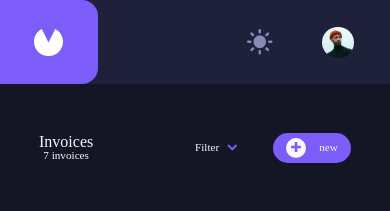
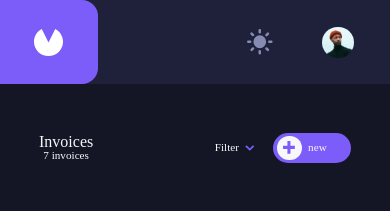
Before and after one commit to VincentDevi/new-cogip, a React (Vite) app: page / in a window 390 px wide. Shown: the top 211 px of the page. Built offline with nearby package versions, Linux system fonts and the light colour scheme.

Commit message:
new button mobile and tablet done

```diff
--- a/src/component/AllInvoices/InvoicesOption/Filter/Filter.jsx
+++ b/src/component/AllInvoices/InvoicesOption/Filter/Filter.jsx
@@ -3,25 +3,29 @@ import { createUseStyles } from "react-jss";
 
 const useStyle = createUseStyles({
     section:{
-        width:'5O%',
+        width:'10O%',
         display:'flex',
-        justifyContent:'space-evenly',
         gap:'.5rem',
     },
     text:{
         fontSize:'.7rem',
         cursor:'pointer',
+        width:'50%',
     },
     container:{
+        width:'50%',
         cursor:'pointer',
         display:'flex',
         justifyContent:'center',
         alignItems:'center'
     },
-    image:{},
+    image:{
+        maxWidth:'10px',
+        width:'100%',
+        height:'auto',
+    },
     '@media (min-width:640px)':{
         section:{
-            justifyContent:'space-between',
         },
         text:{
             fontWeight:'700',
--- a/src/component/AllInvoices/InvoicesOption/InvoicesOption.jsx
+++ b/src/component/AllInvoices/InvoicesOption/InvoicesOption.jsx
@@ -21,8 +21,9 @@ const useStyle= createUseStyles({
     button:{
         width:'50%',
         display:'flex',
+        justifyContent:'flex-end',
         alignItems:'center',
-        justifyContent:'space-between',
+        gap:'1rem'
     },
     '@media(min-width:640px)':{
         section:{
--- a/src/component/AllInvoices/InvoicesOption/NewButton/NewButton.jsx
+++ b/src/component/AllInvoices/InvoicesOption/NewButton/NewButton.jsx
@@ -8,33 +8,47 @@ const useStyle = createUseStyles({
         backgroundColor:'#7C5DFA',
         display:'flex',
         alignItems:'center',
-        justifyContent:'space-evenly',
+        justifyContent:'center',
         borderRadius:'5rem',
         cursor:'pointer',
+    },
+    section:{
+        height:'100%',
+        width:'40%',
+        display:'flex',
+        alignItems:'center',
     },
     container:{
         backgroundColor:'#F8F8FB',
         borderRadius: '5rem',
-        width:'20px',
-        height:'20px',
+        width:'80%',
+        maxHeight:'80%',
+        aspectRatio:'1/1',
         display:'flex',
         alignItems:'center',
         justifyContent:'center',
     },
     image:{
-        width:'100%',
-        height:'auto',
+        width:'55%',
+        aspectRatio:'1/1',
     },
     text:{
-        fontSize:'.7rem'
+        width:'50%',
+        fontSize:'.7rem',
     },
     '@media (min-width: 640px)':{
         button:{
-            height:'50px',
+            height:'48px',
+            maxWidth:'150px',
         },
         container:{
-            width:'30px',
-            height:'30px',
+            width:'50%',
+            maxHeight:'80%',
+            aspectRatio:'1/1'
+        },
+        image:{
+            width:'40%',
+            aspectRatio:'1/1',
         },
         text:{
             fontWeight:'700',
@@ -46,8 +60,10 @@ export const NewButton = () =>{
     const style = useStyle();
     return (
         <div className={style.button}>
-            <div className={style.container}>
-                <img src="public/icon-plus.svg" alt="+" />
+            <div className={style.section}>
+                <div className={style.container}>
+                    <img className={style.image} src="public/icon-plus.svg" alt="+" />
+                </div>
             </div>
             <p className={style.text}>new</p>
         </div>
```
